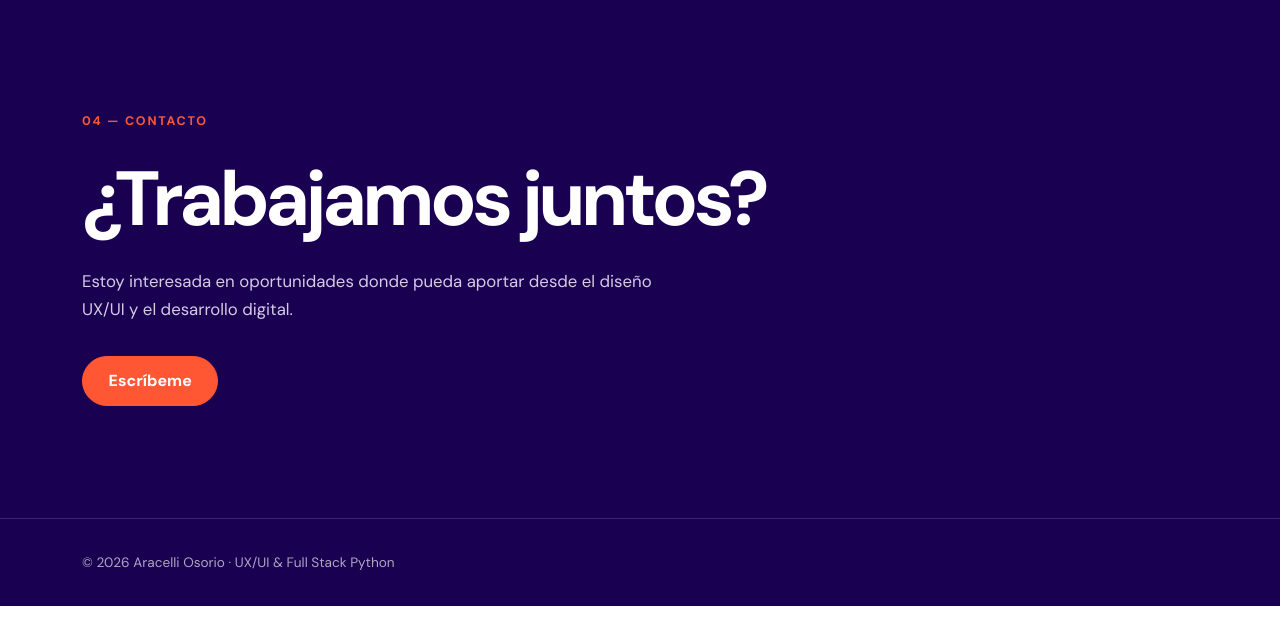
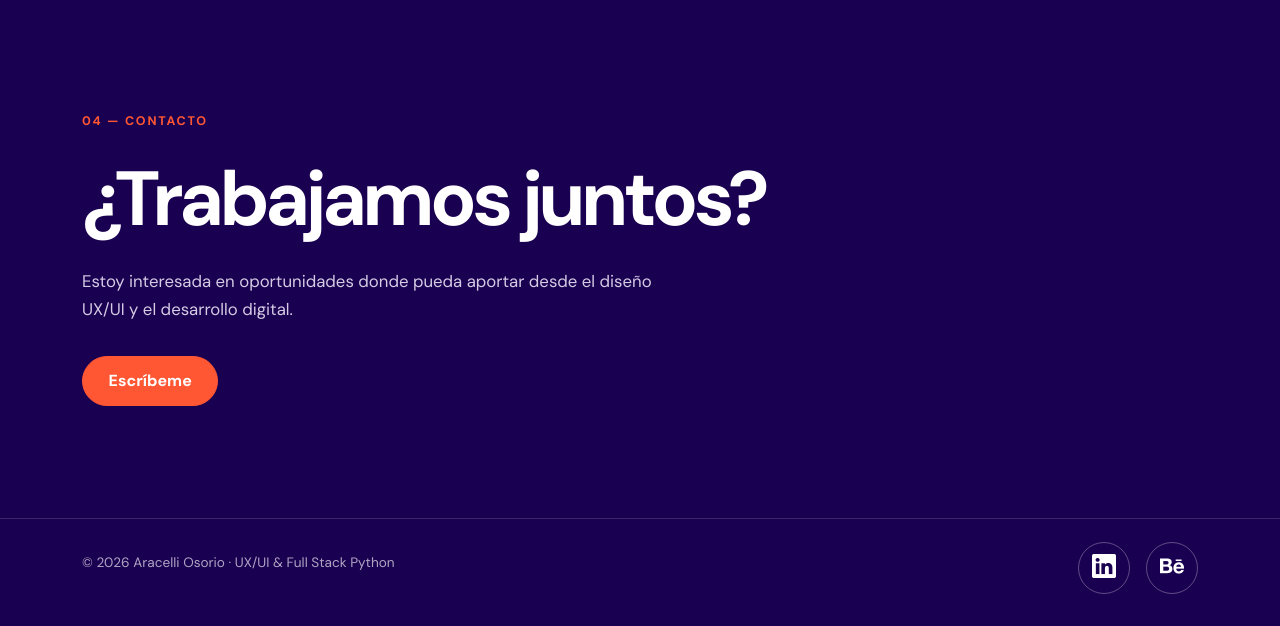
Before and after one commit to AraOsorio/portafolio-digital, a Django app: page / in a window 1280 px wide. Shown: the part 2897-3523 px from the top of the page. Run offline with Django 5.2, Linux system fonts and the light colour scheme.

Commit message:
se completa footer

```diff
--- a/static/css/style.css
+++ b/static/css/style.css
@@ -599,6 +599,50 @@ body {
     color: #AFA4C4;
 
     font-size: 0.85rem;
+}
+
+.footer-social {
+    display: flex;
+    align-items: center;
+    justify-content: flex-end;
+    gap: 1rem;
+    margin-top: -2rem;
+}
+
+.footer-social a {
+    width: 52px;
+    height: 52px;
+
+    display: flex;
+    align-items: center;
+    justify-content: center;
+
+    color: #FFFFFF;
+    text-decoration: none;
+
+    border: 1px solid rgba(255, 255, 255, 0.3);
+    border-radius: 50%;
+
+    font-size: 1.5rem;
+
+    transition: all 0.3s ease;
+}
+
+.footer-social a:hover {
+    color: var(--color-deep);
+    background-color: var(--color-white);
+    border-color: var(--color-white);
+
+    transform: translateY(-3px);
+}
+
+@media (max-width: 576px) {
+
+    .footer-social {
+        justify-content: flex-start;
+        margin-top: 1.2rem;
+    }
+
 }
 
 
--- a/templates/inicio/index.html
+++ b/templates/inicio/index.html
@@ -24,6 +24,12 @@
 
     <!--CSS -->
     <link rel="stylesheet" href="{% static 'css/style.css' %}?v=3">
+
+    <!--ICONOS -->
+    <link
+    rel="stylesheet"
+    href="https://cdn.jsdelivr.net/npm/bootstrap-icons@1.13.1/font/bootstrap-icons.min.css"
+>
 </head>
 
 <body>
@@ -513,9 +519,33 @@
   <!-- FOOTER -->
 <footer class="footer">
     <div class="container">
+
         <p>
             © 2026 Aracelli Osorio · UX/UI & Full Stack Python
         </p>
+
+        <div class="footer-social">
+
+            <a
+                href="https://www.linkedin.com/in/aracelli-o-reyes/"
+                target="_blank"
+                rel="noopener noreferrer"
+                aria-label="LinkedIn"
+            >
+                <i class="bi bi-linkedin"></i>
+            </a>
+
+            <a
+                href="https://www.behance.net/aracelliosorior"
+                target="_blank"
+                rel="noopener noreferrer"
+                aria-label="Behance"
+            >
+                <i class="bi bi-behance"></i>
+            </a>
+
+        </div>
+
     </div>
 </footer>
 
```
Lines whose indentation alone changed are shown as unchanged.
